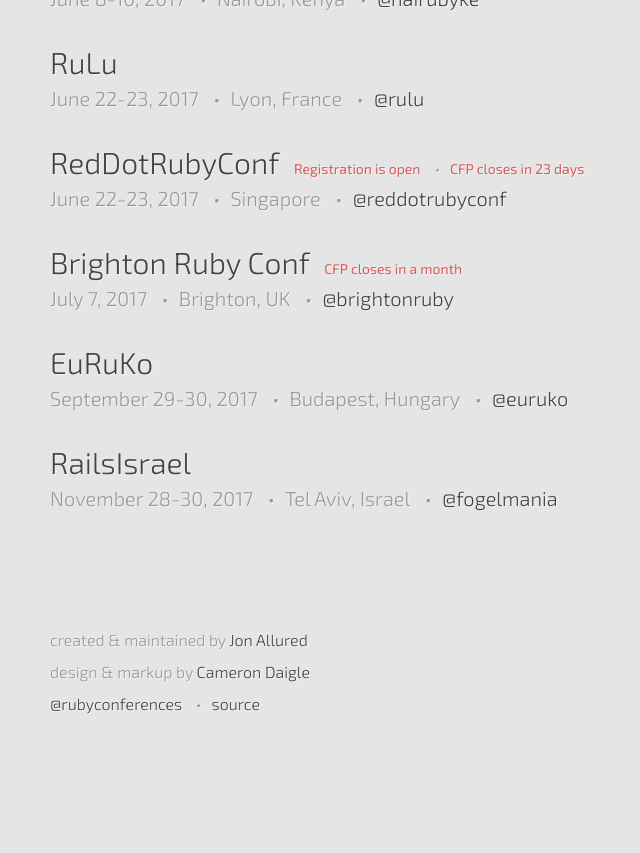
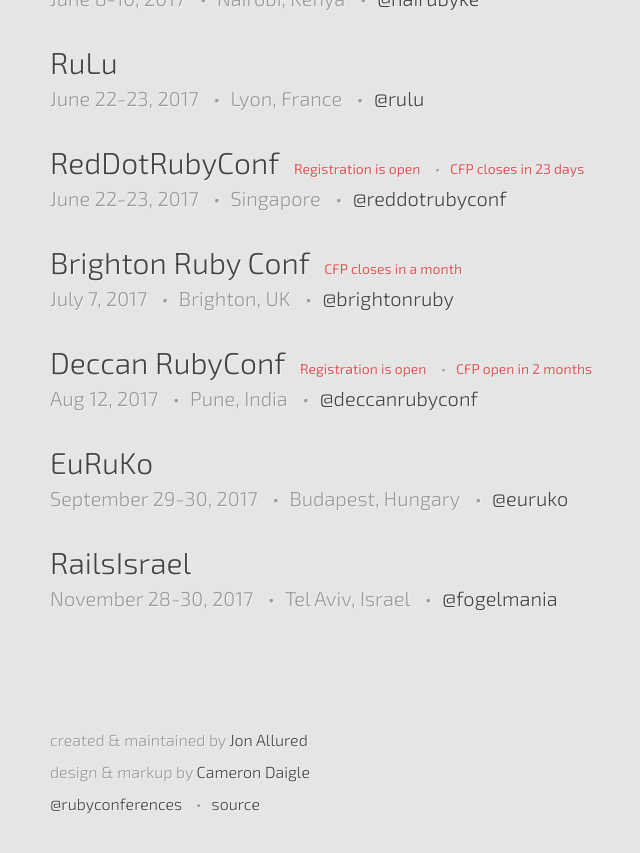
Before and after one commit to ruby-conferences/ruby-conferences.github.io, a Jekyll site: the page built from index.html, in a window 1280 px wide and 900 px high, scrolled down 1118 px. Shown: the top 853 px of the window, without its empty margins (190-830 px from the left). Built offline with Jekyll 4.4.1, drawn with Linux system fonts in a browser that asks for light colours; before the commit the page ends 1918 px from its top, so only the background shows below that.

Commit message:
Adding DeccanRubyConf

```diff
--- a/_data/current.yml
+++ b/_data/current.yml
@@ -68,6 +68,15 @@
   cfp_phrase: CFP closes
   cfp_date: "March 31, 2017"
 
+- name: Deccan RubyConf
+  location: Pune, India
+  dates: "Aug 12, 2017"
+  url: http://www.deccanrubyconf.org/
+  twitter: deccanrubyconf
+  reg_phrase: Registration is open
+  cfp_phrase: CFP open
+  cfp_date: "April 30, 2017"
+
 - name: EuRuKo
   location: Budapest, Hungary
   dates: "September 29-30, 2017"
```
